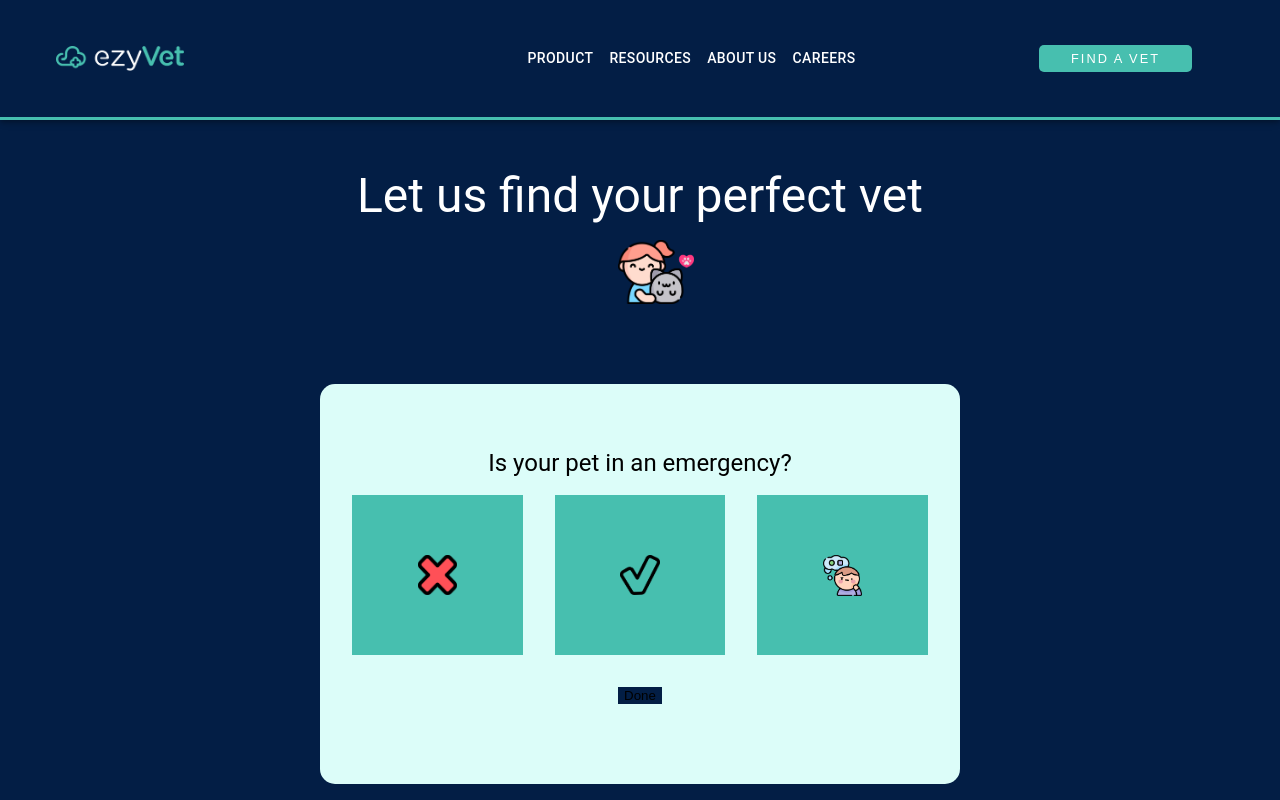
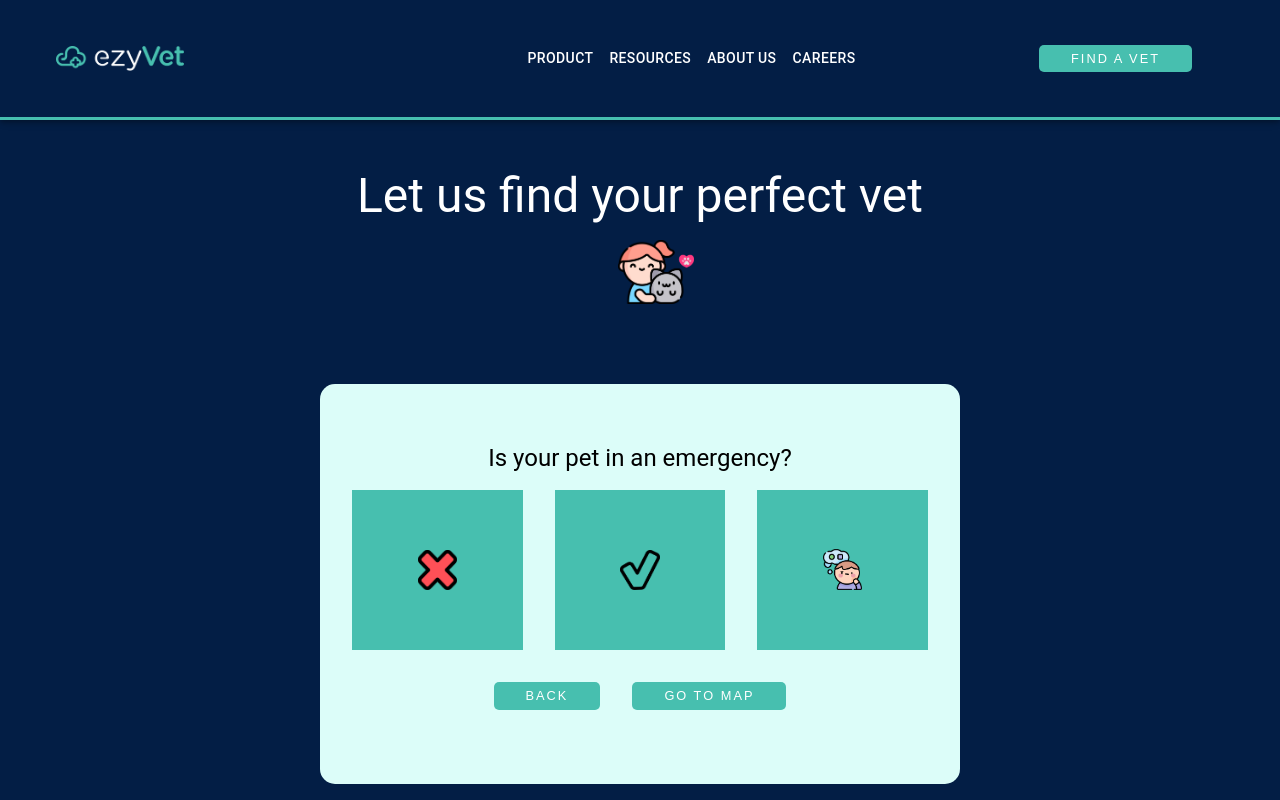
Before and after one commit to ezyVet-Hackathon/purrVet-frontend, a React (Create React App) app: page /find in a window 1280 px wide. Shown: the top 800 px of the page. Built offline with nearby package versions, Linux system fonts and the light colour scheme; what google-maps-react would draw is missing.

Commit message:
Complete filter

```diff
--- a/src/pages/Questions/QuestionBox.jsx
+++ b/src/pages/Questions/QuestionBox.jsx
@@ -2,10 +2,8 @@ import { Typography } from '@material-ui/core'
 import React, { useRef, useState } from 'react'
 import uuid from 'react-uuid'
 
-import { icons } from '../../utils'
-
-function QuestionBox({ scrollToRef, onNextHandler, onAnswerUpdate, onGoBackHandler, question, nextQuestion }) {
-  const ref = useRef(null)
+function QuestionBox({ skipAnswer, onAnswerUpdate, onGoBackHandler, question, nextQuestion }) {
+  const nextRef = useRef(null)
 
   const renderOptionAnswer = (optionAnswer) => (
     <button
@@ -55,9 +53,14 @@ function QuestionBox({ scrollToRef, onNextHandler, onAnswerUpdate, onGoBackHandl
 
       {renderOptions(question.options)}
 
-      <button type="button" className="square-box">
-        Done
-      </button>
+      <div ref={nextRef}>
+        <button type="button" className="btn" onClick={() => onGoBackHandler()}>
+          Back
+        </button>
+        <button type="button" className="btn" onClick={() => skipAnswer()}>
+          Go to map
+        </button>
+      </div>
     </div>
   )
 }
--- a/src/pages/Questions/Questions.jsx
+++ b/src/pages/Questions/Questions.jsx
@@ -1,7 +1,6 @@
-import React, { useState, useEffect, useRef } from 'react'
+import React, { useState } from 'react'
 import { Redirect, useHistory } from 'react-router-dom'
 import uuid from 'react-uuid'
-import { isMobile } from 'react-device-detect'
 import Carousel from 'react-elastic-carousel'
 import { Typography } from '@material-ui/core'
 
@@ -11,38 +10,21 @@ import questionForm from './questionForm'
 import './Questions.scss'
 import { icons } from '../../utils'
 
-const steps = {
-  emergency: 0,
-  species: 1,
-  service: 2,
-  priceRange: 3,
-  rating: 4,
-  language: 5,
-}
-
 function Questions(props) {
   const [answers, setAnwsers] = useState({})
-  const [currentStep, setCurrentStep] = useState('emergency')
-  const [answerErrors, setAnswerError] = useState(null)
-  const ref = useRef()
+  const [currentStep, setCurrentStep] = useState(0)
   const history = useHistory()
 
-  const onNextPage = (step) => {
-    if (step === 'completed') {
+  const onNextPage = (nextStep) => {
+    if (!nextStep) {
       history.push('/find/clinics', answers)
     } else {
-      setCurrentStep(step)
-      if (ref && ref.current) {
-        ref.current.next()
-      }
+      currentStep.slideNext()
     }
   }
 
-  const onGoBackHandler = () => {
-    // setCurrentStep(step);
-    if (ref && ref.current) {
-      ref.current.prev()
-    }
+  const skipAnswer = () => {
+    history.push('/find/clinics', answers)
   }
 
   const updateAwnser = (step, answerOption, nextStep) => {
@@ -50,30 +32,29 @@ function Questions(props) {
     tempAnswer[`${step}`] = answerOption.answer || answerOption.value
 
     setAnwsers(tempAnswer)
-    ref.goTo(nextStep)
+
+    localStorage.setItem(step, tempAnswer[`${step}`])
+
+    onNextPage(nextStep)
   }
 
-  const scrollToRef = (reference) => {
-    // console.log(ref)
-    // if (ref.current) {
-    //   ref.current.scrollIntoView();
-    // }
-  }
-
-  const renderQuestionBoxed = () => {
+  const renderQuestionBoxes = () => {
     return questionForm.map((question, index) => (
       <div>
         <QuestionBox
           key={uuid()}
-          scrollToRef={scrollToRef}
-          onNextHandler={onNextPage}
           onAnswerUpdate={updateAwnser}
-          onGoBackHandler={onGoBackHandler}
+          onGoBackHandler={() => currentStep.slidePrev()}
           question={question}
-          nextQuestion={questionForm[index]}
+          nextQuestion={questionForm[index + 1] || ''}
+          skipAnswer={skipAnswer}
         />
       </div>
     ))
+  }
+
+  if (localStorage.getItem(questionForm[0].step)) {
+    return <Redirect to="/find/services" />
   }
 
   return (
@@ -84,8 +65,8 @@ function Questions(props) {
         </Typography>
         <img className="small-logo" src={icons.heartQuestions} alt="Heart" />
       </div>
-      <Carousel ref={ref} showEmptySlots={false} showArrows={false} style={{ display: 'block' }}>
-        {renderQuestionBoxed()}
+      <Carousel ref={(currentRef) => setCurrentStep(currentRef)} showEmptySlots={false} showArrows={false}>
+        {renderQuestionBoxes()}
       </Carousel>
     </div>
   )
--- a/src/pages/Questions/Questions.scss
+++ b/src/pages/Questions/Questions.scss
@@ -181,3 +181,10 @@ button {
     background-color: $clr-accent;
   }
 }
+
+.square-box-ref {
+  background-color: #c7f6f0;
+  color: #001446;
+  padding: 1rem;
+  border-radius: 10px;
+}
--- a/src/pages/Questions/questionForm.js
+++ b/src/pages/Questions/questionForm.js
@@ -79,22 +79,22 @@ const questions = [
     },
     options: [
       {
-        answer: '10 - 50',
+        answer: '10 - 50 NZD',
       },
       {
-        answer: '50 - 100',
+        answer: '50 - 100 NZD',
       },
       {
-        answer: '100 - 500',
+        answer: '100 - 500 NZD',
       },
       {
-        answer: '500 - 1000',
+        answer: '500 - 1000 NZD',
       },
       {
-        answer: '1000 - 5000',
+        answer: '1000 - 5000 NZD',
       },
       {
-        answer: '5000+',
+        answer: '5000+ NZD',
       },
     ],
   },
```
